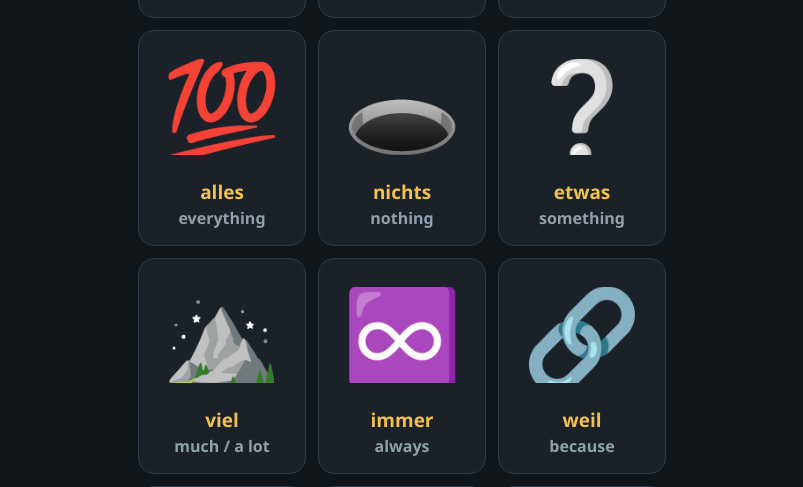
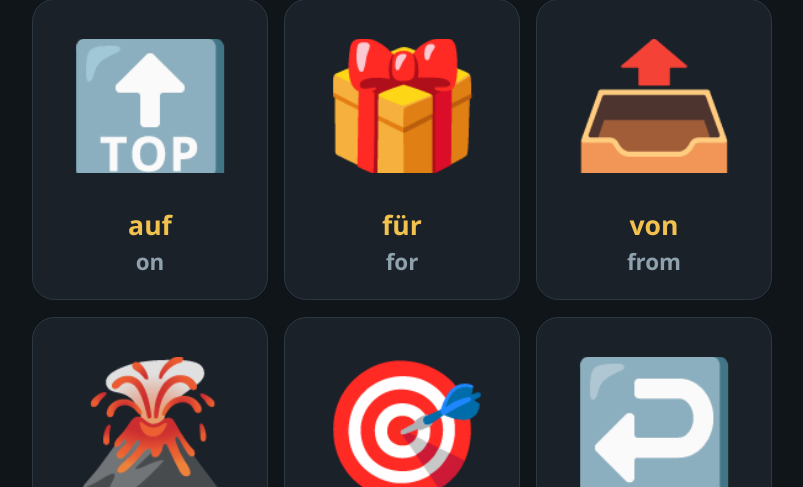
Before and after one commit to Gleopold/deutsch-flashcards, a Flask app: page / in a window 1280 px wide. Shown: the part 4727-5214 px from the top of the page, without its empty margins (238-1041 px from the left). Run offline with Flask 3, Linux system fonts and the light colour scheme; data that the repository does not hold is empty.

Commit message:
Flashcards: zoom cards to 140% on desktop (phones unchanged)
Co-Authored-By: Claude Opus 4.8 <noreply@anthropic.com>

```diff
--- a/static/style.css
+++ b/static/style.css
@@ -19,6 +19,11 @@ body {
   color: var(--text);
   font-family: "Segoe UI", "Helvetica Neue", Arial, sans-serif;
   min-height: 100vh;
+}
+
+/* desktop: show the cards larger (phones keep their 1:1 size) */
+@media (min-width: 521px) {
+  body { zoom: 1.4; }
 }
 
 .wrap {
```
